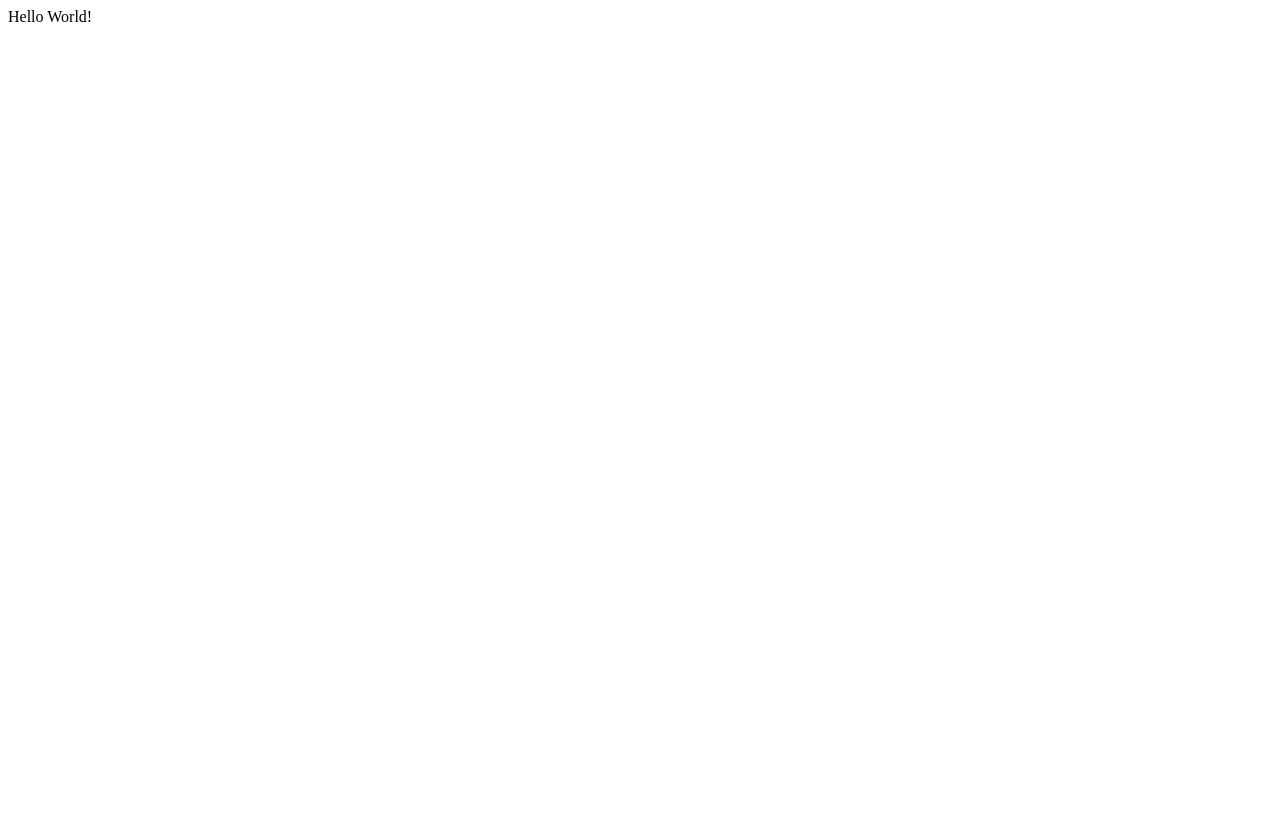
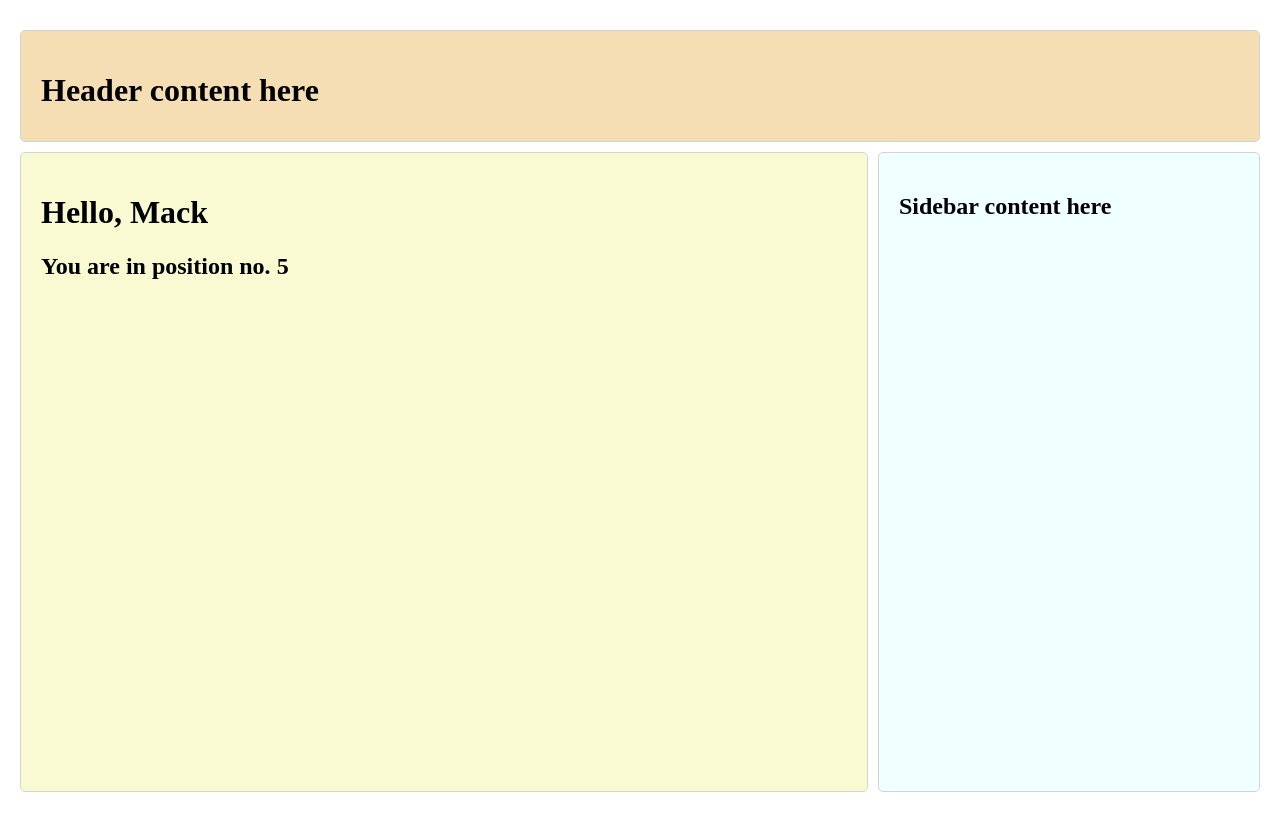
Before and after one commit to ImsirovicAjdin/react-from-scratch-101-simplest, a JavaScript app: page / in a window 1280 px wide. Before the commit the page ends 800 px from the top, so only its background shows below. Built offline with nearby package versions, Linux system fonts and the light colour scheme.

Commit message:
2022-07-28-m1l3-07-practical-styling-final-screencast, START

```diff
--- a/src/App.js
+++ b/src/App.js
@@ -1,9 +1,16 @@
-function App() {
+import Header from "./components/Header"
+import Main from "./components/Main"
+import Sidebar from "./components/Sidebar"
+import "./index.css"
+
+export default function App() {
   return (
     <div className="App">
-      Hello World!
+      <Header />
+      <div className="content">
+        <Main userName="Mack" num={5} />
+        <Sidebar />
+      </div>
     </div>
   );
 }
-
-export default App;
--- /dev/null
+++ b/src/components/Header.js
@@ -0,0 +1,9 @@
+function Header() {
+    return (
+        <header className="header">
+            <h1>Header content here</h1>
+        </header>
+    )
+}
+
+export default Header;
--- /dev/null
+++ b/src/components/Main.js
@@ -0,0 +1,10 @@
+function Main(props) {
+    return (
+        <main className="main">
+            <h1>Hello, {props.userName}</h1>
+            <h2>You are in position no. {props.num}</h2>
+        </main>
+    )
+}
+
+export default Main;
--- /dev/null
+++ b/src/components/Sidebar.js
@@ -0,0 +1,16 @@
+function Sidebar() {
+
+    const asideStyle = {
+        background: "azure",
+        width: "calc(30% - 10px)",
+        marginLeft: "10px"
+    }
+
+    return (
+        <aside className="sidebar-component" style={asideStyle}>
+            <h2>Sidebar content here</h2>
+        </aside>
+    )
+}
+
+export default Sidebar;
--- /dev/null
+++ b/src/index.css
@@ -0,0 +1,41 @@
+.App {
+    display: flex;
+    flex-direction: column;
+    justify-content: space-between;
+    min-height: calc(100vh - 160px);
+}
+.App .content {
+    flex-direction: row;
+    margin: 10px 0;
+}
+body {
+    margin: 20px;
+    font-size: 16px;
+}
+div {
+    display: flex;
+    flex-direction: column;
+    min-height: calc(100vh - 160px);
+}
+div div {
+    flex-direction: row;
+    margin-top: 10px;
+}
+aside {
+    background: azure;
+    width: calc(30% - 10px);
+    margin-left: 10px;
+}
+main {
+    width: calc(70% - 10px);
+    background: lightgoldenrodyellow;
+}
+header {
+    background: wheat;
+    height: 70px;
+}
+aside, main, header {
+    border: 1px solid lightgray;
+    border-radius: 5px;
+    padding: 20px;
+}
```
